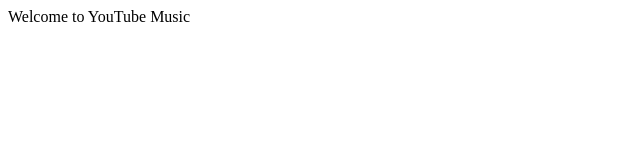
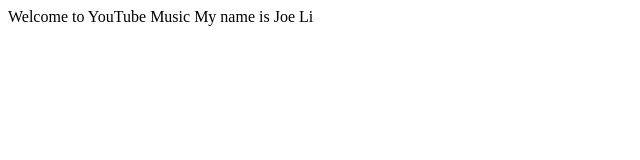
Before and after one commit to YingziCalgary/YouTubeMusic, a plain HTML site: page index.html in a window 1280 px wide. Shown: the whole page, without its empty margins (0-640 px from the left). Drawn offline with Linux system fonts and the light colour scheme.

Commit message:
Add files via upload

```diff
--- a/index.html
+++ b/index.html
@@ -7,5 +7,6 @@
 </head>
 <body>
     Welcome to YouTube Music
+    My name is Joe Li
 </body>
 </html>
```
